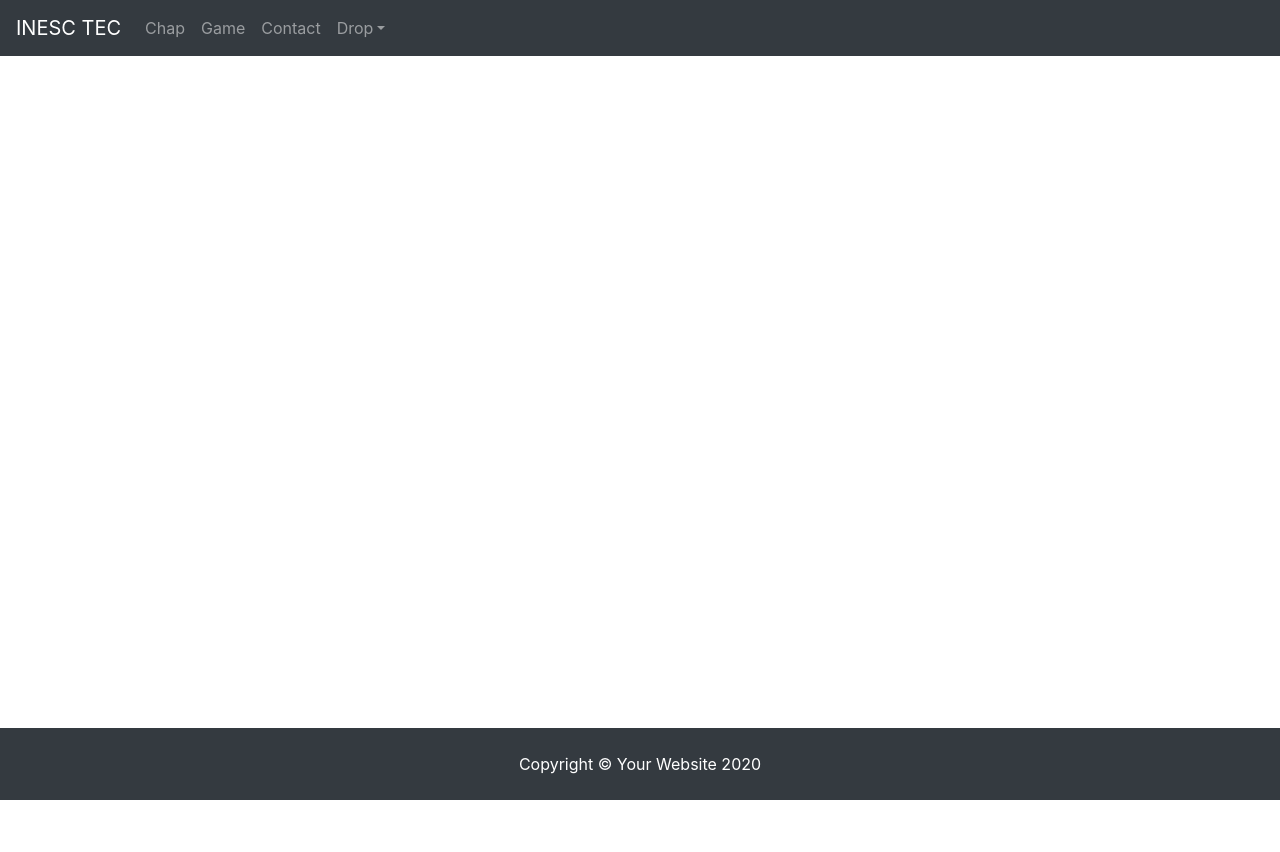
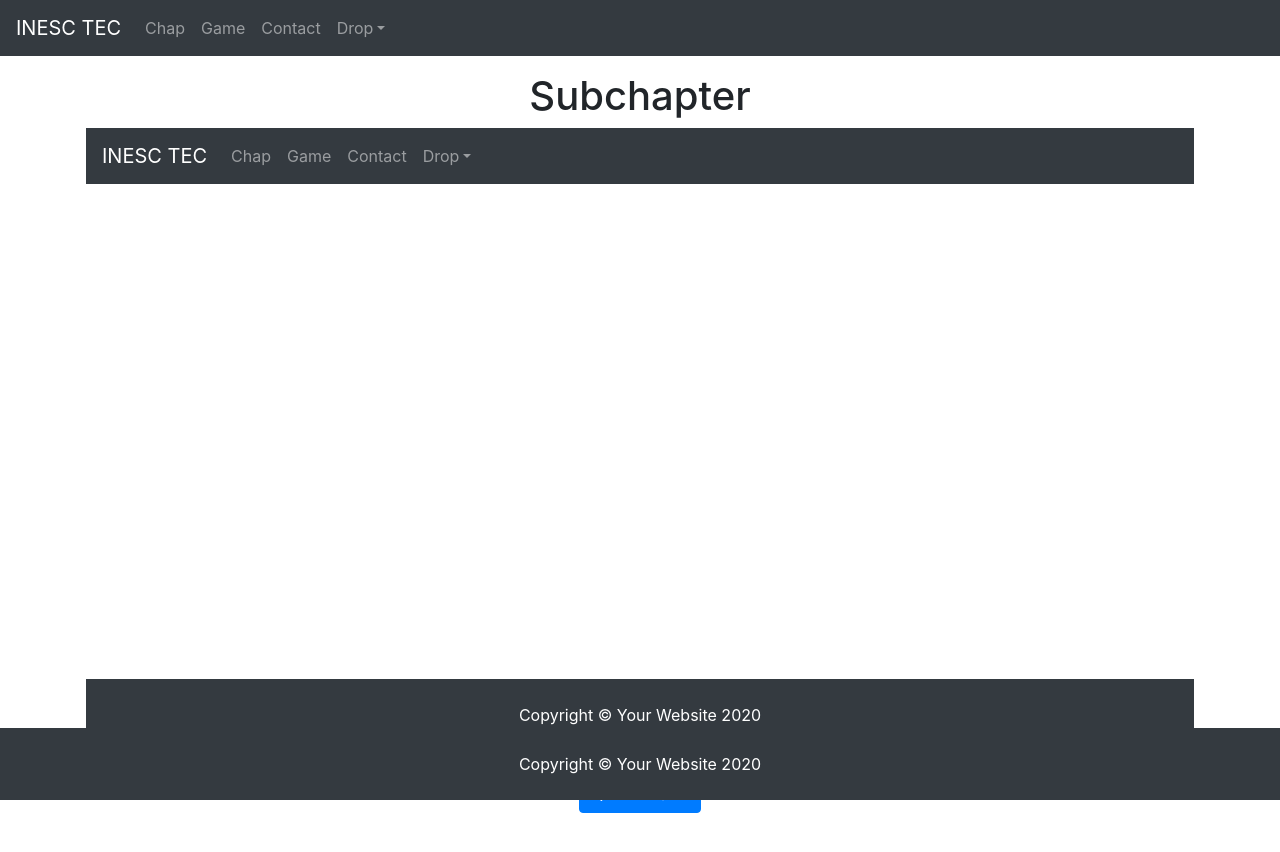
Before and after one commit to PedroMiguelGomes/onboarding_inesctec, a React (Create React App) app: page /content in a window 1280 px wide. Shown: the top 852 px of the page. Before the commit the page ends 800 px from the top, so only its background shows below. Built offline with nearby package versions, Linux system fonts and the light colour scheme.

Commit message:
Organização de paginas

```diff
--- a/package.json
+++ b/package.json
@@ -9,6 +9,7 @@
     "axios": "^0.21.1",
     "bootstrap": "^4.6.0",
     "react": "^17.0.2",
+    "react-async": "^10.0.1",
     "react-axios": "^2.0.5",
     "react-bootstrap": "^1.5.2",
     "react-dom": "^17.0.2",
--- a/src/App.js
+++ b/src/App.js
@@ -1,6 +1,6 @@
 import React from "react";
 import { BrowserRouter as Router, Route, Switch } from "react-router-dom";
-import { Navigation, Footer, Home, About, Contact, Game, Chap, Plus } from "./components";
+import { Navigation, Footer, Home, About, Contact, Game, Chap, Plus, Content } from "./components";
 
 import axios from 'axios';
 
@@ -17,6 +17,7 @@ function App() {
           <Route path="/game" exact component={() => <Game />} />
           <Route path="/chap" exact component={() => <Chap />} />
           <Route path="/plus" exact component={() => <Plus />} />
+          <Route path="/content" exact component={() => <Content />} />
         </Switch>
         <Footer />
       </Router>
--- a/src/components/Chap1.jsx
+++ b/src/components/Chap1.jsx
@@ -25,7 +25,7 @@ const Chap1 = () => (
     <Row className="header">
       <Col>
         <br />
-		<Link class="nav-link" to="/">
+		<Link class="nav-link" to="/content">
         <h3>Subchapter 1</h3>
         <Image src="Man.jpeg" roundedCircle />
         <br />
@@ -35,7 +35,7 @@ const Chap1 = () => (
       </Col>
       <Col>
         <br />
-		<Link class="nav-link" to="/">
+		<Link class="nav-link" to="/content">
         <h3>Subchapter 2</h3>
         <Image src="Man.jpeg" roundedCircle />
         <br />
--- a/src/components/Contact.jsx
+++ b/src/components/Contact.jsx
@@ -5,7 +5,7 @@ import Container from "react-bootstrap/Container";
 import Form from "react-bootstrap/Form";
 import Button from "react-bootstrap/Button";
 import Image from "react-bootstrap/Image";
-
+import { useAsync } from "react-async"
 import axios from 'axios';
 import "../App.css";
 
@@ -21,20 +21,26 @@ export default function Contact(){
   }
 
   function handleSubmit(event) {
+    setNow(true);
     event.preventDefault();
     axios.get('https://run.mocky.io/v3/d630482d-1f59-40c8-a6d6-95df829677f8').then(resp => {
+      var bar = new Promise((resolve, reject) => {
         resp.data.forEach(element => {
           if(email==element['user'] && password=="123"){
             setNow(false);
-          let path = `/about`;
+            let path = `/chap`;
             history.push(path);
           }
         });
       });
-
+      bar.then(() => {
         if(now){
           alert("Não existe");
         }
+      });
+
+    });
+
   }
   return(
   <Container className="header">
--- /dev/null
+++ b/src/components/Content.jsx
@@ -0,0 +1,28 @@
+import React from "react";
+
+import axios from 'axios';
+
+import ResponsiveEmbed from "react-bootstrap/ResponsiveEmbed";
+import Toast from "react-bootstrap/Toast";
+import Container from "react-bootstrap/Container";
+import Button from "react-bootstrap/Button";
+
+
+const App = () => (
+  <Container className="p-3 header">
+    <h1 className="">Subchapter</h1>
+    <div class="vid">
+      <ResponsiveEmbed aspectRatio="16by9">
+        <embed type="video/webm" src="guide.mp4" />
+      </ResponsiveEmbed>
+    </div>
+    <p class="bigtext">
+      Neste capitulo, vais aprender sobre algo.
+      Acho que aqui temos de usar o Axios.
+      <br />
+      <Button href="/about">Questionario</Button>
+    </p>
+  </Container>
+);
+
+export default App;
--- a/src/components/index.js
+++ b/src/components/index.js
@@ -6,3 +6,4 @@ export { default as Contact } from "./Contact";
 export { default as Game } from "./Game";
 export { default as Chap } from "./Chap";
 export { default as Plus } from "./Plus";
+export { default as Content } from "./Content";
```
Also changed, not shown: 2 other files (tests, documents, lock files or other folders). Lines whose indentation alone changed are shown as unchanged.
